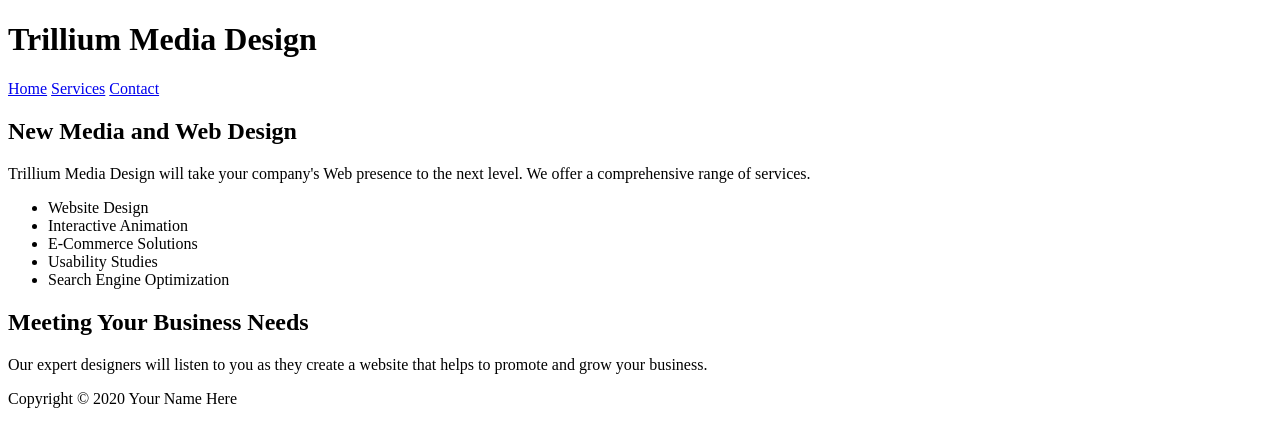
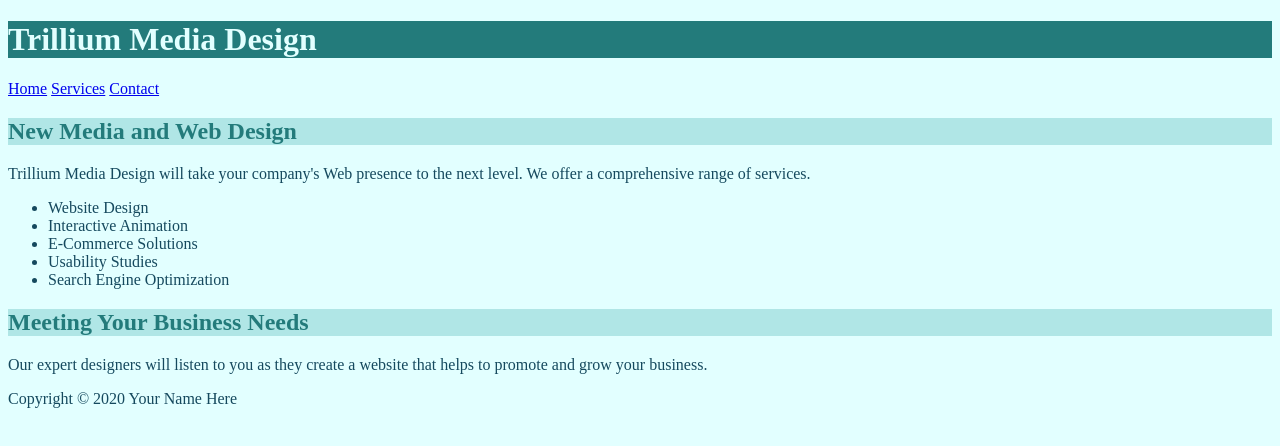
Before and after one commit to bbcsnj/Chap3_4prac, a plain HTML site: page index.html in a window 1280 px wide. Drawn offline with Linux system fonts and the light colour scheme.

Commit message:
Update index.html

```diff
--- a/index.html
+++ b/index.html
@@ -4,7 +4,18 @@
 <title>Trillium Media Design</title>
 <meta charset="utf-8">
 <style>
-
+body {
+background-color: #E2FFFF;
+color: #15495E;
+ }
+h1 {
+background-color: #237B7B;
+color: #E2FFFF;
+}
+h2 {
+background-color: #B0E6E6;
+color: #237B7B;
+}
 </style>
 </head>
 <body>
```
